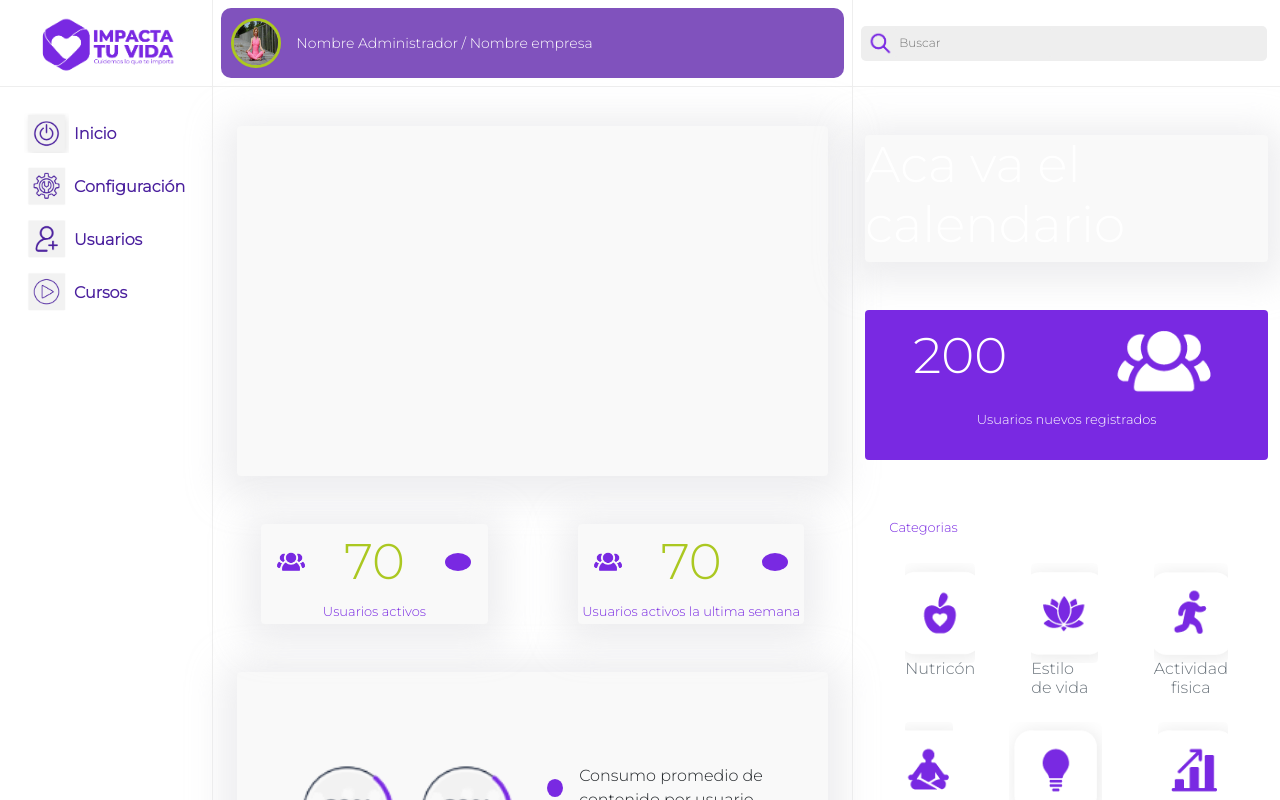
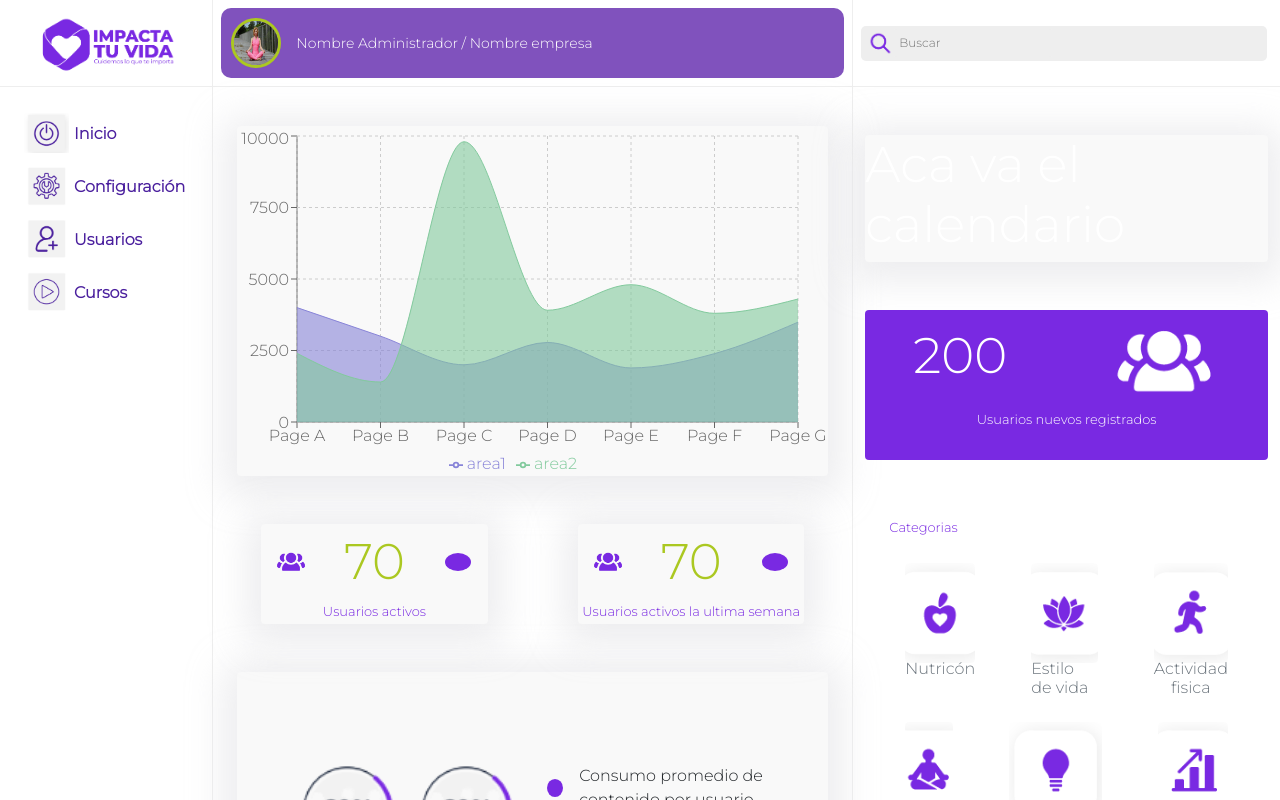
Before and after one commit to anfemoca19/proyecto_impacta, a React (Create React App) app: page /dashboard in a window 1280 px wide. Shown: the top 800 px of the page. Built offline with nearby package versions, Linux system fonts and the light colour scheme.

Commit message:
Se agrega la chart area de dashborad

```diff
--- a/package.json
+++ b/package.json
@@ -14,6 +14,7 @@
     "react-dom": "^18.2.0",
     "react-router-dom": "^6.4.3",
     "react-scripts": "5.0.1",
+    "recharts": "^2.2.0",
     "web-vitals": "^2.1.4"
   },
   "scripts": {
--- a/src/pages/Dashboart/dashboart.jsx
+++ b/src/pages/Dashboart/dashboart.jsx
@@ -1,3 +1,23 @@
+// import {
+//   LineChart,
+//   Line,
+//   XAxis,
+//   YAxis,
+//   CartesianGrid,
+//   Tooltip,
+//   Legend,
+//   Area,
+// } from "recharts";
+import {
+  AreaChart,
+  Area,
+  XAxis,
+  YAxis,
+  CartesianGrid,
+  Tooltip,
+  Legend,
+  ResponsiveContainer,
+} from "recharts";
 import AccountUser from "../../components/AcountUser/accountUser";
 import Calendar from "../../components/Calendar/calendar";
 import Categorias from "../../components/Categories/categories";
@@ -11,7 +31,15 @@ import violet_porcentaje from "../../imagenes/violet-porcentaje.png";
 
 import "./dashboart.css";
 import Layout from "../../components/Layout";
-
+const data = [
+  { name: "Page A", area1: 4000, area2: 2400 },
+  { name: "Page B", area1: 3000, area2: 1398 },
+  { name: "Page C", area1: 2000, area2: 9800 },
+  { name: "Page D", area1: 2780, area2: 3908 },
+  { name: "Page E", area1: 1890, area2: 4800 },
+  { name: "Page F", area1: 2390, area2: 3800 },
+  { name: "Page G", area1: 3490, area2: 4300 },
+];
 export default function Dashboard() {
   return (
     <>
@@ -28,7 +56,34 @@ export default function Dashboard() {
         }
       >
         <div className="">
-          <div className="container-promedio background-color rounded"></div>
+          <div className="container-promedio background-color rounded">
+            <ResponsiveContainer width="100%" height="100%">
+              <AreaChart
+                width={500}
+                height={300}
+                data={data}
+                margin={{ top: 10, right: 30, left: 0, bottom: 0 }}
+              >
+                <XAxis dataKey="name" />
+                <YAxis />
+                <CartesianGrid strokeDasharray="3 3" />
+                <Tooltip />
+                <Legend />
+                <Area
+                  type="monotone"
+                  dataKey="area1"
+                  stroke="#8884d8"
+                  fill="#8884d8"
+                />
+                <Area
+                  type="monotone"
+                  dataKey="area2"
+                  stroke="#82ca9d"
+                  fill="#82ca9d"
+                />
+              </AreaChart>
+            </ResponsiveContainer>
+          </div>
           <div className="container-fluid d-flex justify-content-between  align-items-center mt-5">
             <div className="background-color  col-5 text-center container-acountUser rounded ">
               <div className="row ">
```
Also changed, not shown: 1 other file (tests, documents, lock files or other folders).
